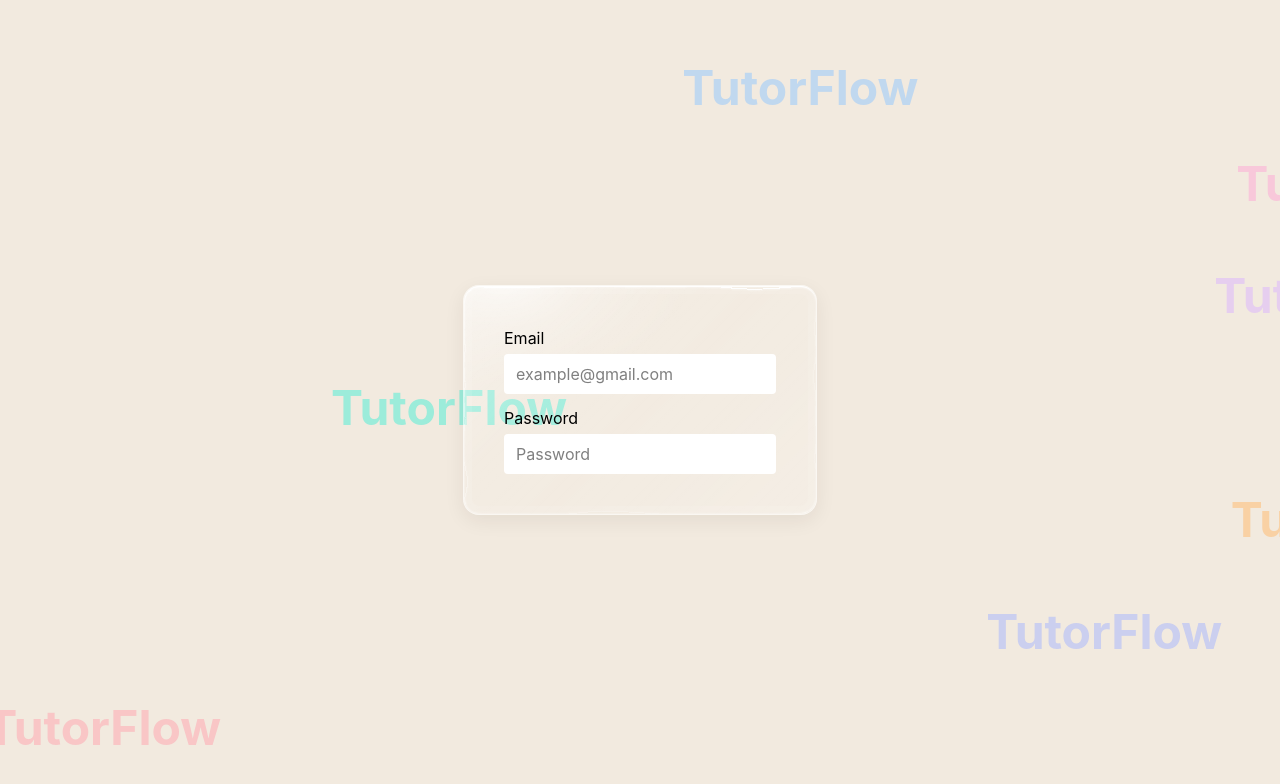
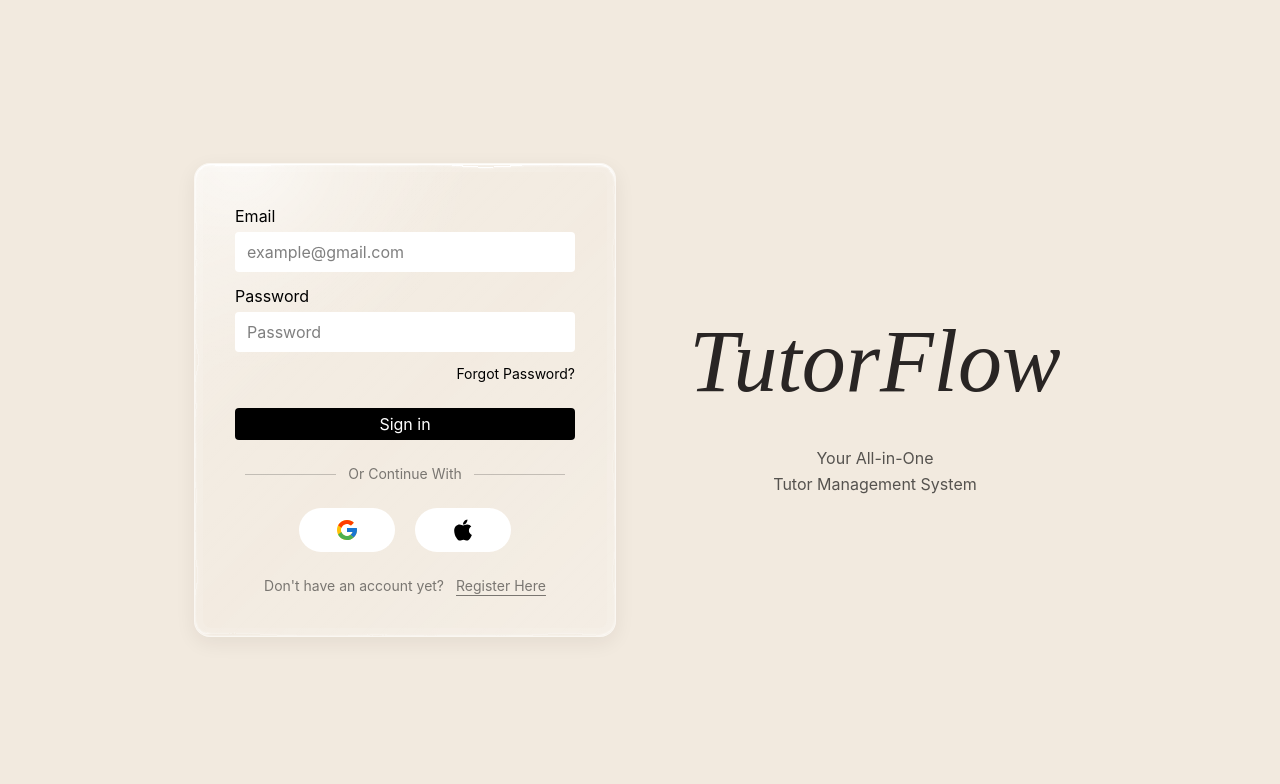
Before and after one commit to WilliamLiang-dev/TutorFlow, a Next.js app: page /login in a window 1280 px wide. Shown: the top 784 px of the page. Built offline with nearby package versions, Linux system fonts and the light colour scheme.

Commit message:
add login page detail

```diff
--- a/app/globals.css
+++ b/app/globals.css
@@ -278,3 +278,64 @@ body {
     left: 10%;
   }
 }
+
+.tutorflow-handwriting {
+  font-family: "Snell Roundhand", "Brush Script MT", cursive;
+  font-size: 125px;
+  font-style: italic;
+
+  fill: transparent;
+  stroke: #292524;
+  stroke-width: 1.2;
+  stroke-linecap: round;
+  stroke-linejoin: round;
+
+  stroke-dasharray: 1000;
+  stroke-dashoffset: 1000;
+
+  animation:
+    trace-lettering 3.5s ease forwards,
+    fill-lettering 1.0s ease 1.5s forwards;
+}
+
+.tutorflow-tagline {
+  opacity: 0;
+  animation: reveal-tagline 1s ease 3s forwards;
+}
+
+@keyframes trace-lettering {
+  to {
+    stroke-dashoffset: 0;
+  }
+}
+
+@keyframes fill-lettering {
+  to {
+    fill: #292524;
+    stroke: transparent;
+  }
+}
+
+@keyframes reveal-tagline {
+  from {
+    opacity: 0;
+    transform: translateY(12px);
+  }
+  to {
+    opacity: 1;
+    transform: translateY(0);
+  }
+}
+
+@media (prefers-reduced-motion: reduce) {
+  .tutorflow-handwriting {
+    animation: none;
+    fill: #292524;
+    stroke: none;
+  }
+
+  .tutorflow-tagline {
+    animation: none;
+    opacity: 1;
+  }
+}
--- a/app/login/page.tsx
+++ b/app/login/page.tsx
@@ -1,37 +1,9 @@
 import LoginForm from "@/app/ui/login/login-form";
 
-const comments = [
-  { top: "8%", colour: "text-blue-300", duration: 14, delay: -3 },
-  { top: "20%", colour: "text-pink-300", duration: 18, delay: -12 },
-  { top: "34%", colour: "text-purple-300", duration: 12, delay: -6 },
-  { top: "48%", colour: "text-teal-300", duration: 20, delay: -2 },
-  { top: "62%", colour: "text-orange-300", duration: 16, delay: -10 },
-  { top: "76%", colour: "text-indigo-300", duration: 13, delay: -5 },
-  { top: "88%", colour: "text-rose-300", duration: 17, delay: -14 },
-];
 
 export default function LoginPage() {
   return (
     <main className="relative isolate flex min-h-screen items-center justify-center overflow-hidden bg-[#f2eadf] px-4">
-      <div
-        aria-hidden="true"
-        className="pointer-events-none absolute inset-0 overflow-hidden"
-      >
-        {comments.map((comment, index) => (
-          <span
-            key={index}
-            className={`danmaku absolute whitespace-nowrap text-5xl font-bold opacity-50 ${comment.colour}`}
-            style={{
-              top: comment.top,
-              animationDuration: `${comment.duration}s`,
-              animationDelay: `${comment.delay}s`,
-            }}
-          >
-            TutorFlow
-          </span>
-        ))}
-      </div>
-
       <div >
         <LoginForm />
       </div>
--- a/app/ui/login/login-form.tsx
+++ b/app/ui/login/login-form.tsx
@@ -1,13 +1,18 @@
 import LiquidGlass from "../liquid-glass";
+import { FcGoogle } from "react-icons/fc";
+import { FaApple } from "react-icons/fa";
+
+
 export default function LoginForm() {
   return (
-    <div>
+    <div className="min-h-screen grid grid-cols-1 items-center gap-12 px-6 py-12 md:grid-cols-2 md:px-16">
+        <div className="flex min-w-0 justify-center">
             <LiquidGlass className="rounded-2xl" strength={12}>
                 <form
-                className="p-10">
+                    className="w-[420px] max-w-full p-10">
                         <div className="flex flex-col gap-3">
                             <div className="flex flex-col gap-1">
-                            <label>
+                                <label className="text-base">
                                     Email
                                 </label>
                                 <input
@@ -18,7 +23,7 @@ export default function LoginForm() {
                                     className="w-full p-3 bg-white/100 rounded h-10" />
                             </div>
                             <div className="flex flex-col gap-1">
-                            <label>
+                                <label className="text-base">
                                     Password
                                 </label>
                                 <input
@@ -28,8 +33,18 @@ export default function LoginForm() {
                                     placeholder="Password"
                                     className="w-full p-3 bg-white/100 rounded h-10" />
                             </div>
+                            <div className="text-right text-sm">
+                                <button type="button">
+                                    Forgot Password?
+                                </button>
                             </div>
-                    {/* <div className="my-6 mx-auto flex w-full max-w-xs items-center gap-3">
+                        </div>
+                        <div className="flex items-center my-6">
+                            <button className="bg-black/100 rounded w-full text-white py-1 text-base">
+                                Sign in
+                            </button>
+                        </div>
+                        <div className="my-6 mx-auto flex w-full max-w-xs items-center gap-3">
                             <div className="h-px min-w-0 flex-1 bg-black/20" />
 
                             <span className="shrink-0 text-sm text-black/50">
@@ -37,10 +52,60 @@ export default function LoginForm() {
                             </span>
 
                             <div className="h-px min-w-0 flex-1 bg-black/20" />
-                    </div> */}
+                        </div>
+                        <div className="flex justify-center gap-5 my-6">
+                            <button
+                                type="button"
+                                aria-label="Continue with Google"
+                                className="flex h-11 w-24 items-center justify-center rounded-full bg-white transition hover:bg-gray-100"
+                            >
+                                <FcGoogle className="h-6 w-6" />
+                            </button>
+
+                            <button
+                                type="button"
+                                aria-label="Continue with Apple"
+                                className="flex h-11 w-24 items-center justify-center rounded-full bg-white transition hover:bg-gray-100"
+                            >
+                                <FaApple className="h-6 w-6 text-black" />
+                            </button>
+                        </div>
+                        <div className="flex justify-center gap-3 text-black/50 text-sm">
+                            <span>
+                                Don't have an account yet?
+                            </span>
+                            <span className="underline underline-offset-4">
+                                Register Here
+                            </span>
+                        </div>
                 </form>
+            </LiquidGlass>
+        </div>
 
-        </LiquidGlass>
+        <div className="flex min-w-0 flex-col items-center justify-center text-center">
+            <svg
+                viewBox="0 0 600 180"
+                className="w-full max-w-[600px] overflow-visible"
+                role="img"
+                aria-label="TutorFlow"
+            >
+                <text
+                    x="300"
+                    y="125"
+                    textAnchor="middle"
+                    className="tutorflow-handwriting"
+                >
+                    TutorFlow
+                </text>
+            </svg>
+
+            <p className="tutorflow-tagline mt-4 text-base leading-relaxed text-black/65">
+                Your All-in-One
+                <br />
+                Tutor Management System
+            </p>
+        </div>
+
     </div>
   );
 }
--- a/package.json
+++ b/package.json
@@ -20,6 +20,7 @@
     "next": "16.2.9",
     "react": "19.2.4",
     "react-dom": "19.2.4",
+    "react-icons": "^5.7.0",
     "server-only": "^0.0.1"
   },
   "devDependencies": {
```
Also changed, not shown: 1 other file (tests, documents, lock files or other folders). Lines whose indentation alone changed are shown as unchanged.
